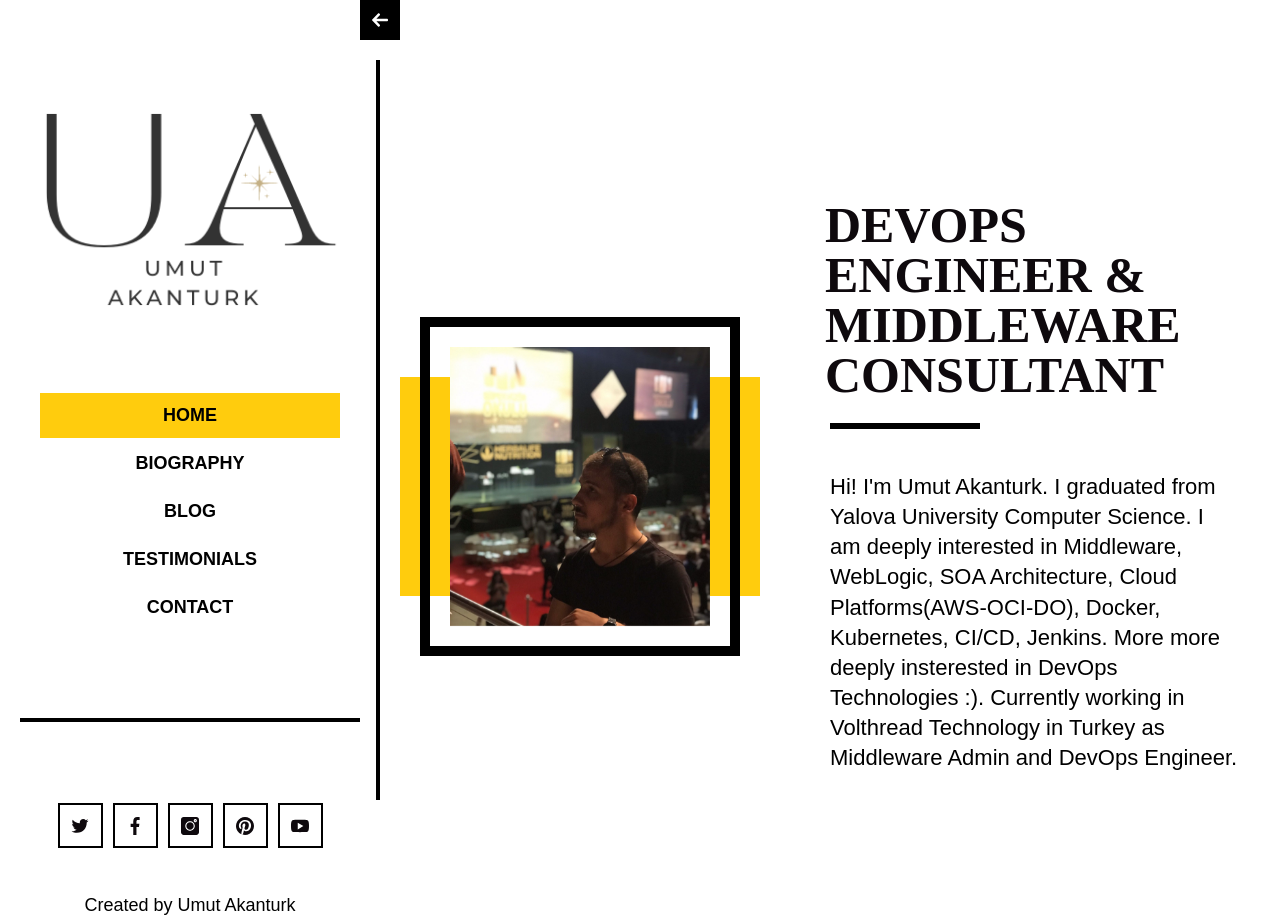
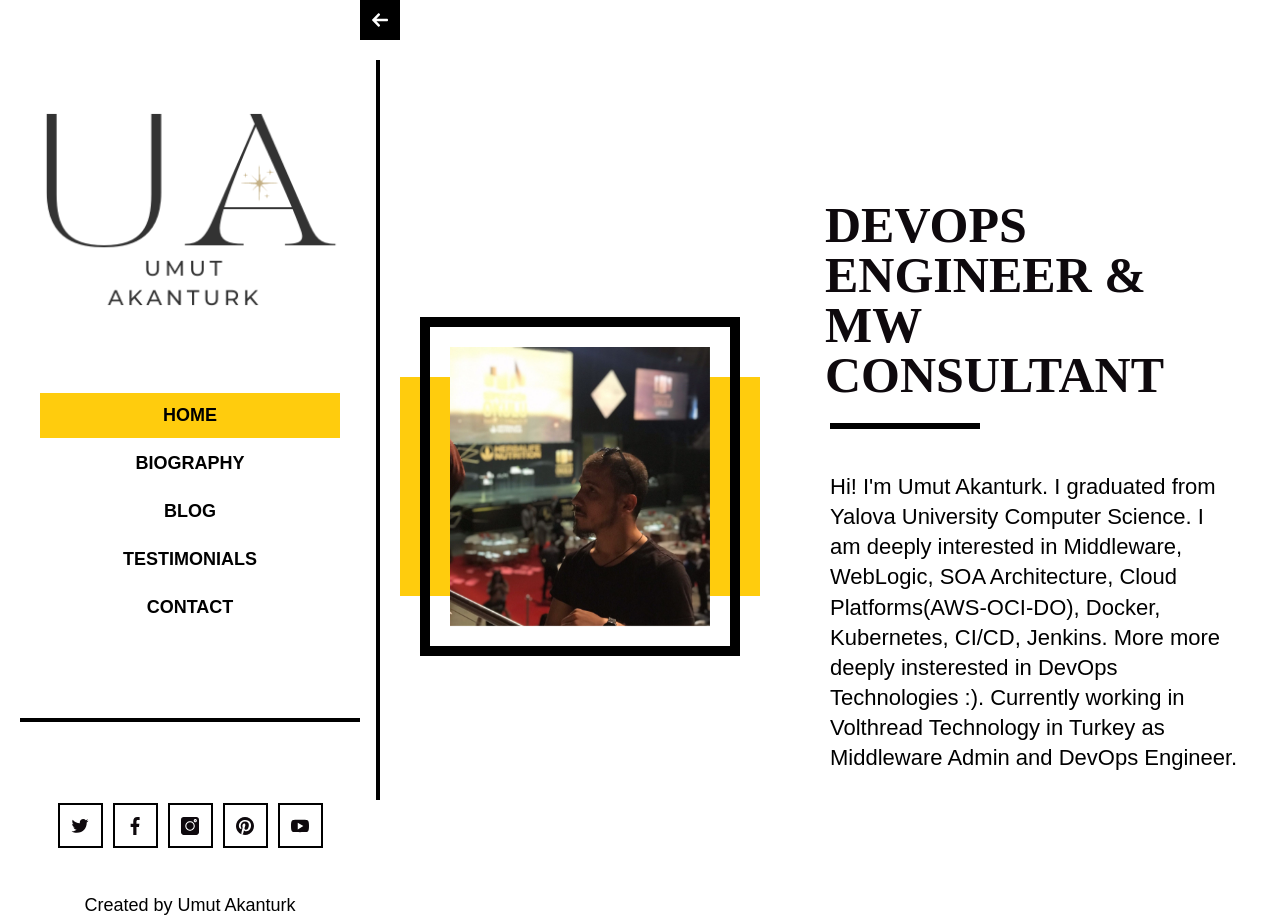
Before and after one commit to umutakanturk/portfolio, a plain HTML site: page index.html in a window 1280 px wide. Shown: the top 924 px of the page. Drawn offline with nearby package versions, Linux system fonts and the light colour scheme.

Commit message:
v1-commit

```diff
--- a/index.html
+++ b/index.html
@@ -162,7 +162,7 @@
 
 									<!-- Main Title -->
 									<div class="main_title">
-										<h3>DevOps Engineer & Middleware Consultant</h3>
+										<h3>DevOps Engineer & MW Consultant</h3>
 										<p>Hi! I'm Umut Akanturk. I graduated from Yalova University Computer Science. I am deeply interested in Middleware, WebLogic, SOA Architecture, Cloud Platforms(AWS-OCI-DO), Docker, Kubernetes, CI/CD, Jenkins. More more deeply insterested in DevOps Technologies :). Currently working in Volthread Technology in Turkey as Middleware Admin and DevOps Engineer. </p>
 										<!--<img src="img/signature.png" alt="" /> -->
 									</div>
```
